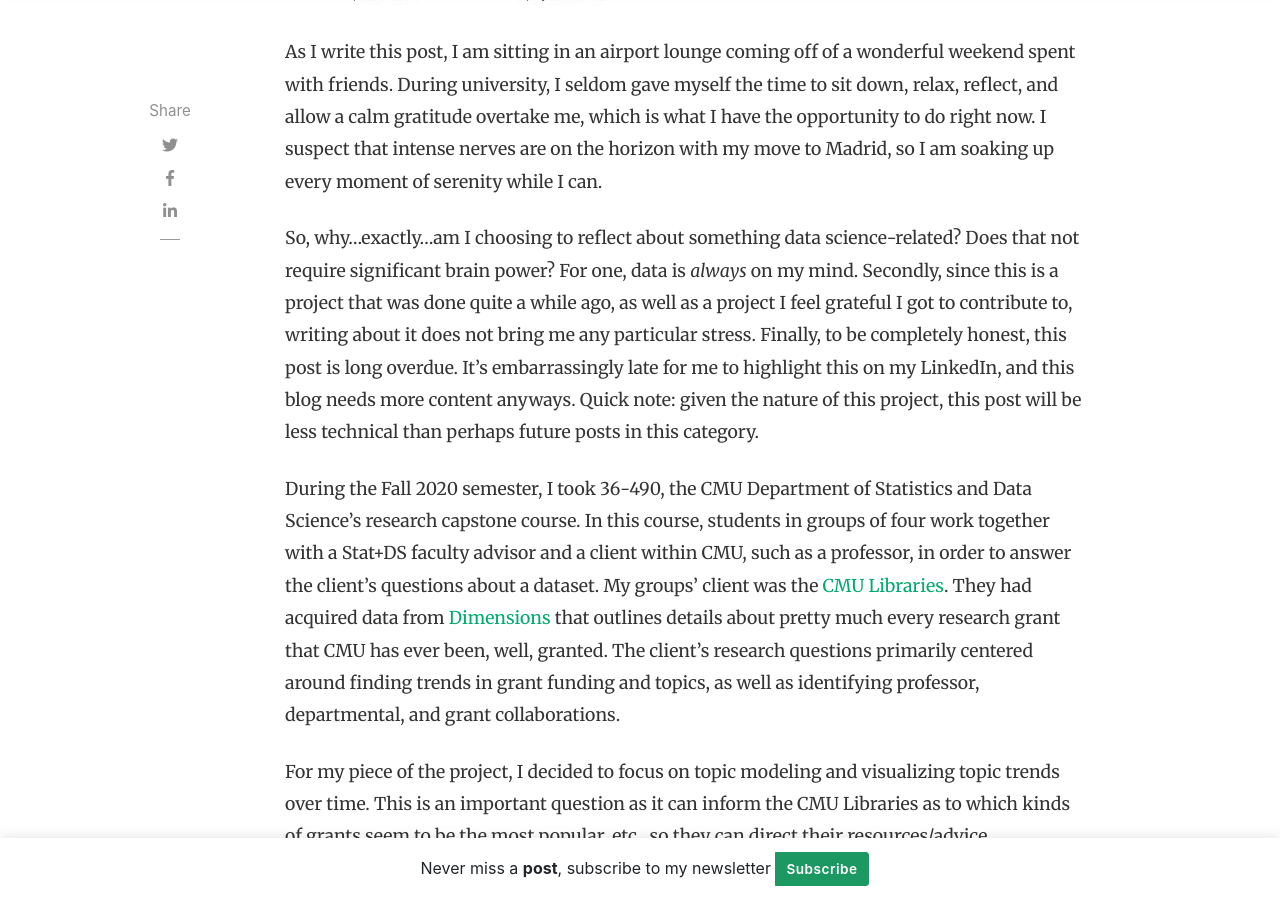
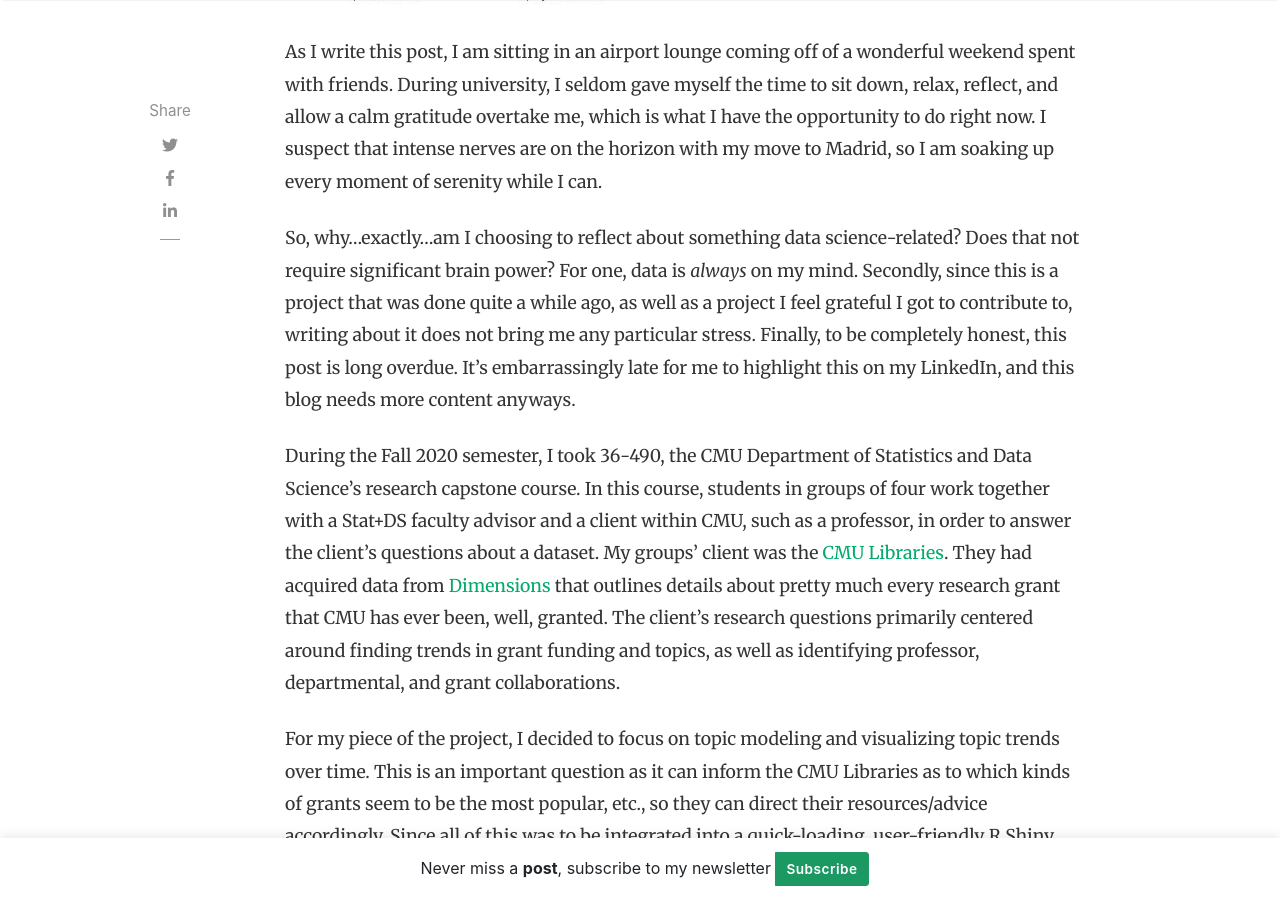
Before and after one commit to kyrab/website, a Jekyll site: the page built from _posts/2021-08-26-490-project.md, in a window 1280 px wide and 900 px high, scrolled down 1027 px. Built offline with Jekyll 4.4.1, drawn with Linux system fonts in a browser that asks for light colours; nearby versions of some CDN libraries; comment, search, counter and statistics services are not loaded.

```diff
--- a/_posts/2021-08-26-490-project.md
+++ b/_posts/2021-08-26-490-project.md
@@ -10,7 +10,7 @@ comments: true
 
 As I write this post, I am sitting in an airport lounge coming off of a wonderful weekend spent with friends. During university, I seldom gave myself the time to sit down, relax, reflect, and allow a calm gratitude overtake me, which is what I have the opportunity to do right now. I suspect that intense nerves are on the horizon with my move to Madrid, so I am soaking up every moment of serenity while I can.
 
-So, why...exactly...am I choosing to reflect about something data science-related? Does that not require significant brain power? For one, data is *always* on my mind. Secondly, since this is a project that was done quite a while ago, as well as a project I feel grateful I got to contribute to, writing about it does not bring me any particular stress. Finally, to be completely honest, this post is long overdue. It's embarrassingly late for me to highlight this on my LinkedIn, and this blog needs more content anyways. Quick note: given the nature of this project, this post will be less technical than perhaps future posts in this category.
+So, why...exactly...am I choosing to reflect about something data science-related? Does that not require significant brain power? For one, data is *always* on my mind. Secondly, since this is a project that was done quite a while ago, as well as a project I feel grateful I got to contribute to, writing about it does not bring me any particular stress. Finally, to be completely honest, this post is long overdue. It's embarrassingly late for me to highlight this on my LinkedIn, and this blog needs more content anyways.
 
 During the Fall 2020 semester, I took 36-490, the CMU Department of Statistics and Data Science's research capstone course. In this course, students in groups of four work together with a Stat+DS faculty advisor and a client within CMU, such as a professor, in order to answer the client's questions about a dataset. My groups' client was the [CMU Libraries](https://library.cmu.edu/). They had acquired data from [Dimensions](https://www.dimensions.ai/) that outlines details about pretty much every research grant that CMU has ever been, well, granted. The client's research questions primarily centered around finding trends in grant funding and topics, as well as identifying professor, departmental, and grant collaborations.
 
```
Also changed, not shown: assets/images/2021-08-26.jpg.
